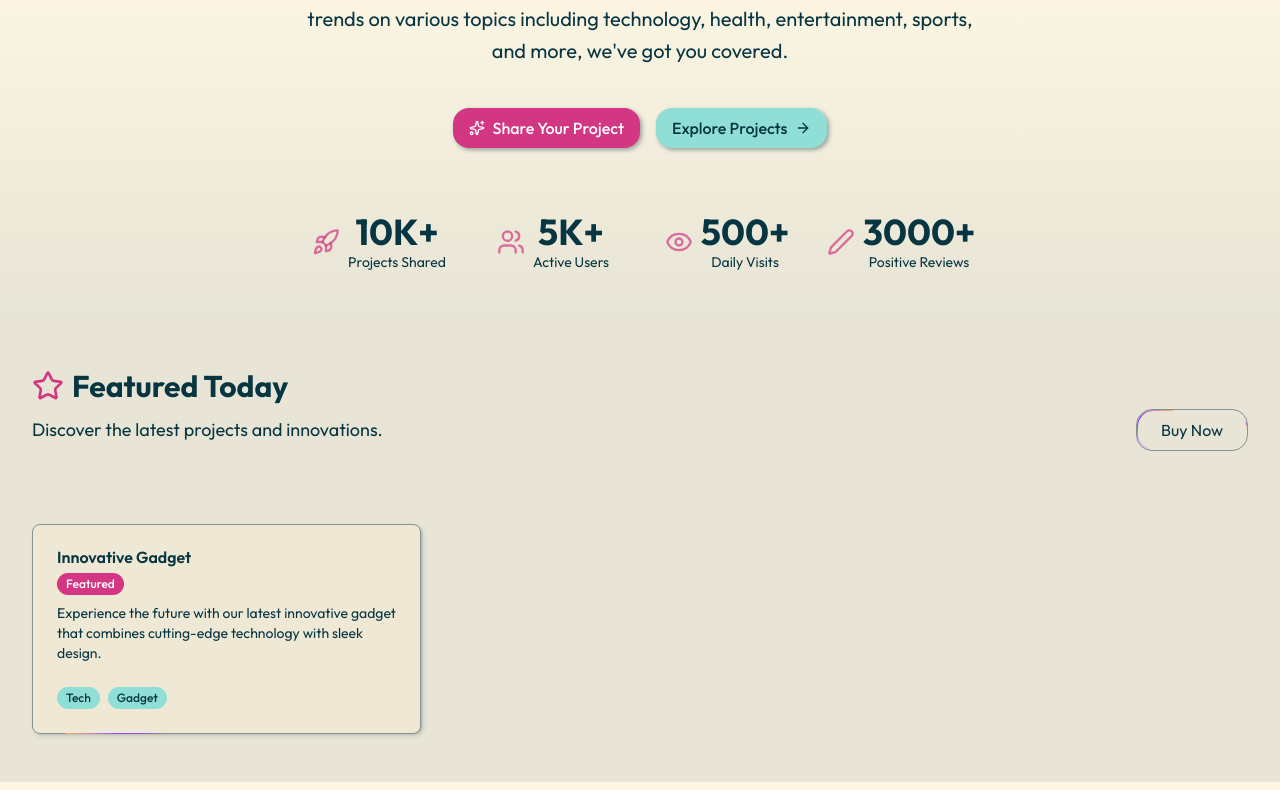
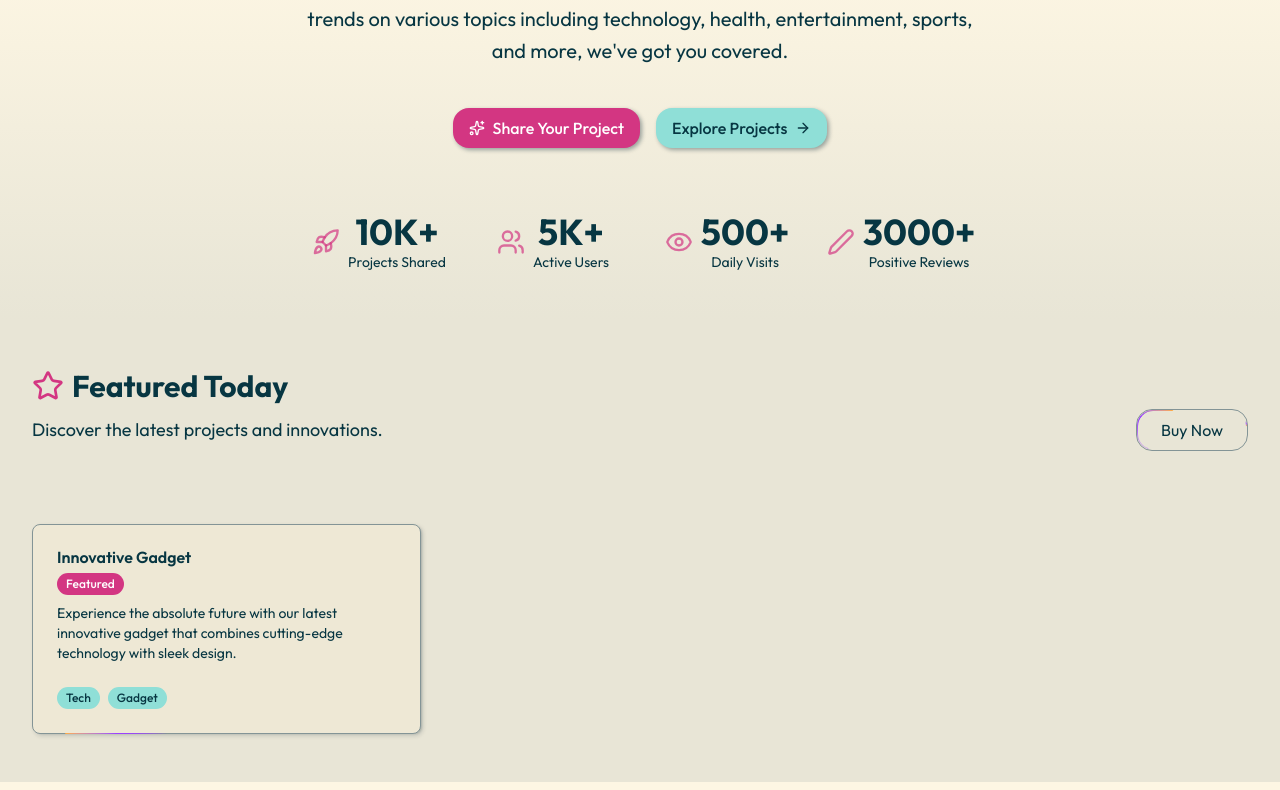
Before and after one commit to OgbodoPhilip/Blug, a Next.js app: page / in a window 1280 px wide. Shown: the part 388-1178 px from the top of the page. Built offline with nearby package versions, Linux system fonts and the light colour scheme.

Commit message:
featured section updated

```diff
--- a/components/landing-page/featured-product.tsx
+++ b/components/landing-page/featured-product.tsx
@@ -10,7 +10,7 @@ const FeaturedProducts = [
     id: 1,
     name: "Innovative Gadget",
     description:
-      "Experience the future with our latest innovative gadget that combines cutting-edge technology with sleek design.",
+      "Experience the absolute future with our latest innovative gadget that combines cutting-edge technology with sleek design.",
     tags: ["Tech", "Gadget"],
     votes: 250,
     isFeatured: true,
```
